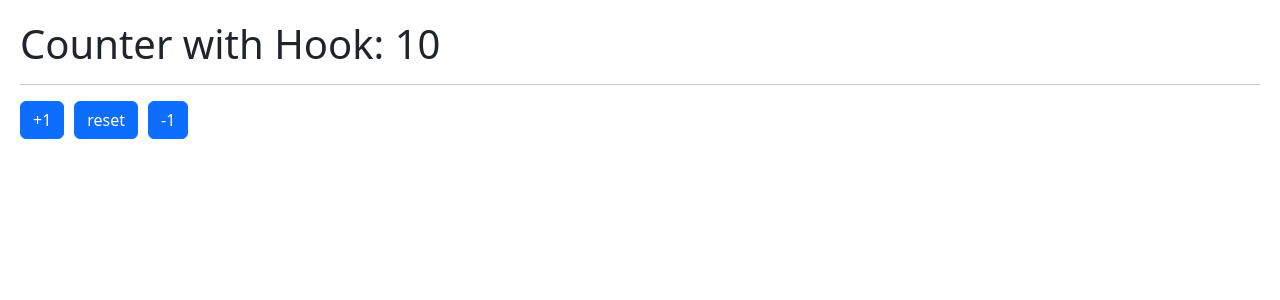
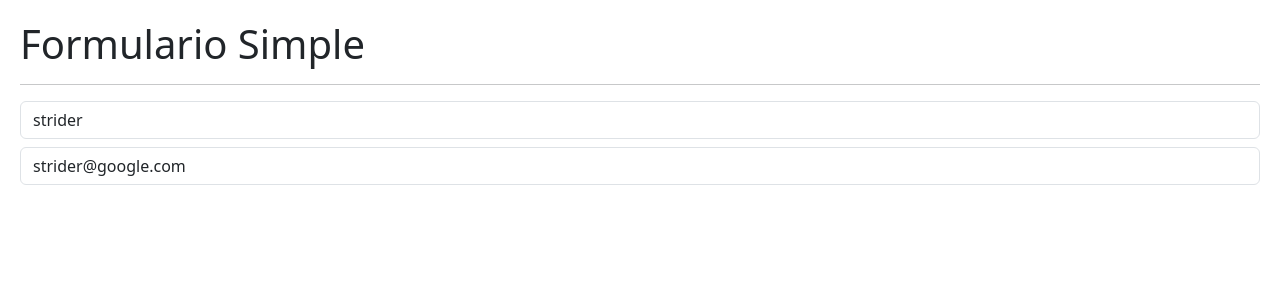
Before and after one commit to Cesluc/HookApp, a React (Vite) app: page / in a window 1280 px wide. Shown: the top 300 px of the page. Built offline with nearby package versions, Linux system fonts and the light colour scheme.

Commit message:
useEffect - SimpleForm

```diff
--- /dev/null
+++ b/src/02-useEffect/SimpleForm.jsx
@@ -0,0 +1,51 @@
+import { useEffect, useState } from "react"
+
+export const SimpleForm = () => {
+
+    const [formState, setFormState] = useState({
+        username: 'strider',
+        email: 'strider@google.com'
+    })
+
+    const {username, email} = formState;
+
+    const onInputChange = ({target}) => {
+        const {name, value} = target;
+        // console.log({name,value});
+        setFormState({
+            ...formState,
+            [ name ]: value
+        })
+    }
+
+
+    useEffect(() => {
+        console.log("useEffect called!")
+    });
+
+    return (
+        <>
+            <h1>Formulario Simple</h1>
+            <hr />
+
+            <input
+                type="text"
+                className="form-control"
+                placeholder="Username"
+                name="username"
+                value={username}
+                onChange={ onInputChange }
+            />
+
+    <input
+                type="email"
+                className="form-control mt-2"
+                placeholder="cesar@google.com"
+                name="email"
+                value={email}
+                onChange={ onInputChange }
+            />
+
+        </>
+    )
+}
--- a/src/main.jsx
+++ b/src/main.jsx
@@ -2,11 +2,12 @@
 import ReactDOM from 'react-dom/client';
 import './index.css';
 // import { CounterApp } from './01-useState/CounterApp';
-import { CounterWithCustomHook } from './01-useState/CounterWithCustomHook';
+// import { CounterWithCustomHook } from './01-useState/CounterWithCustomHook';
+import { SimpleForm } from './02-useEffect/SimpleForm';
 // import { HooksApp } from './HooksApp.jsx';
 
 ReactDOM.createRoot(document.getElementById('root')).render(
-  <React.StrictMode>
-    <CounterWithCustomHook />
-  </React.StrictMode>,
+  // <React.StrictMode>
+    <SimpleForm />
+  // </React.StrictMode>,
 )
```
